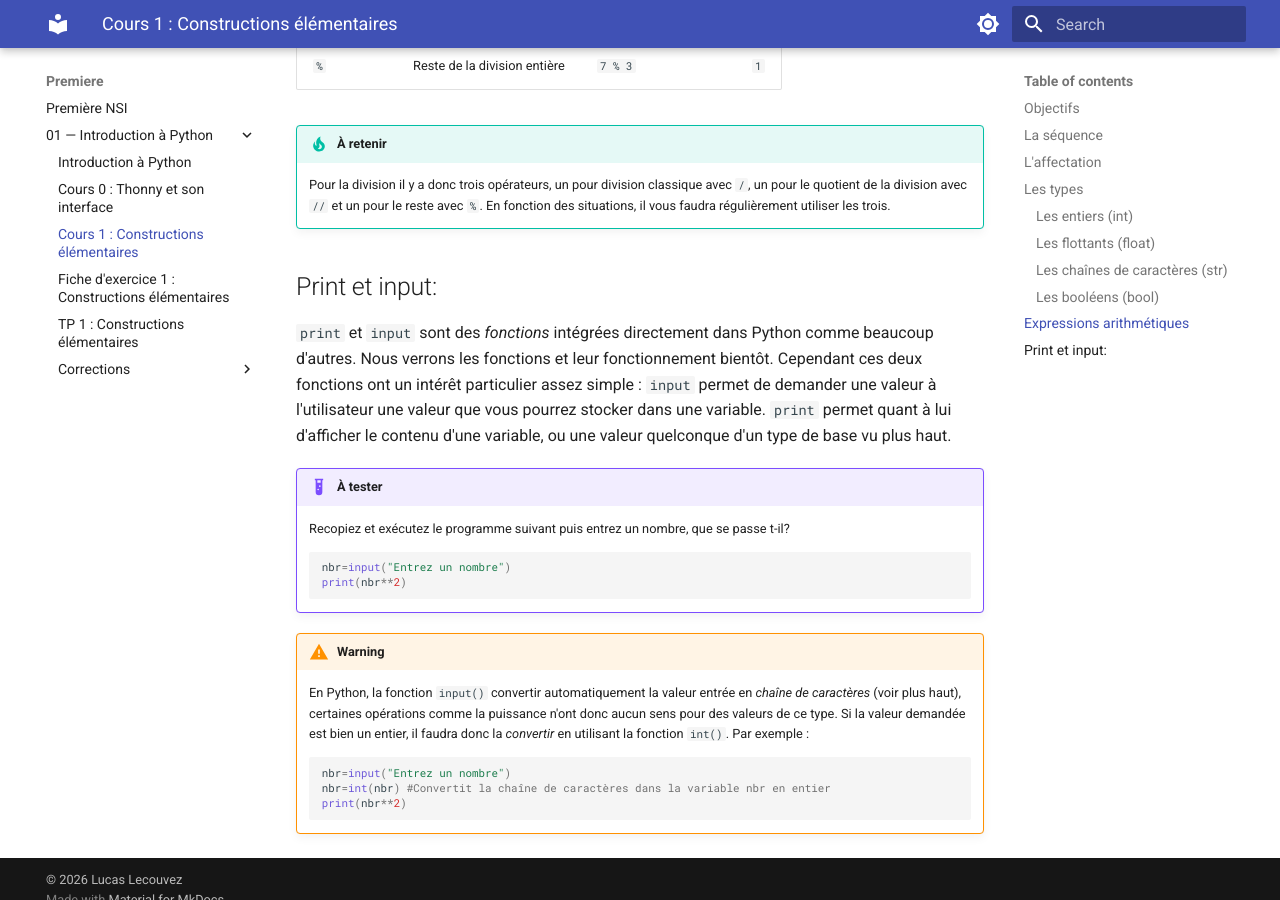
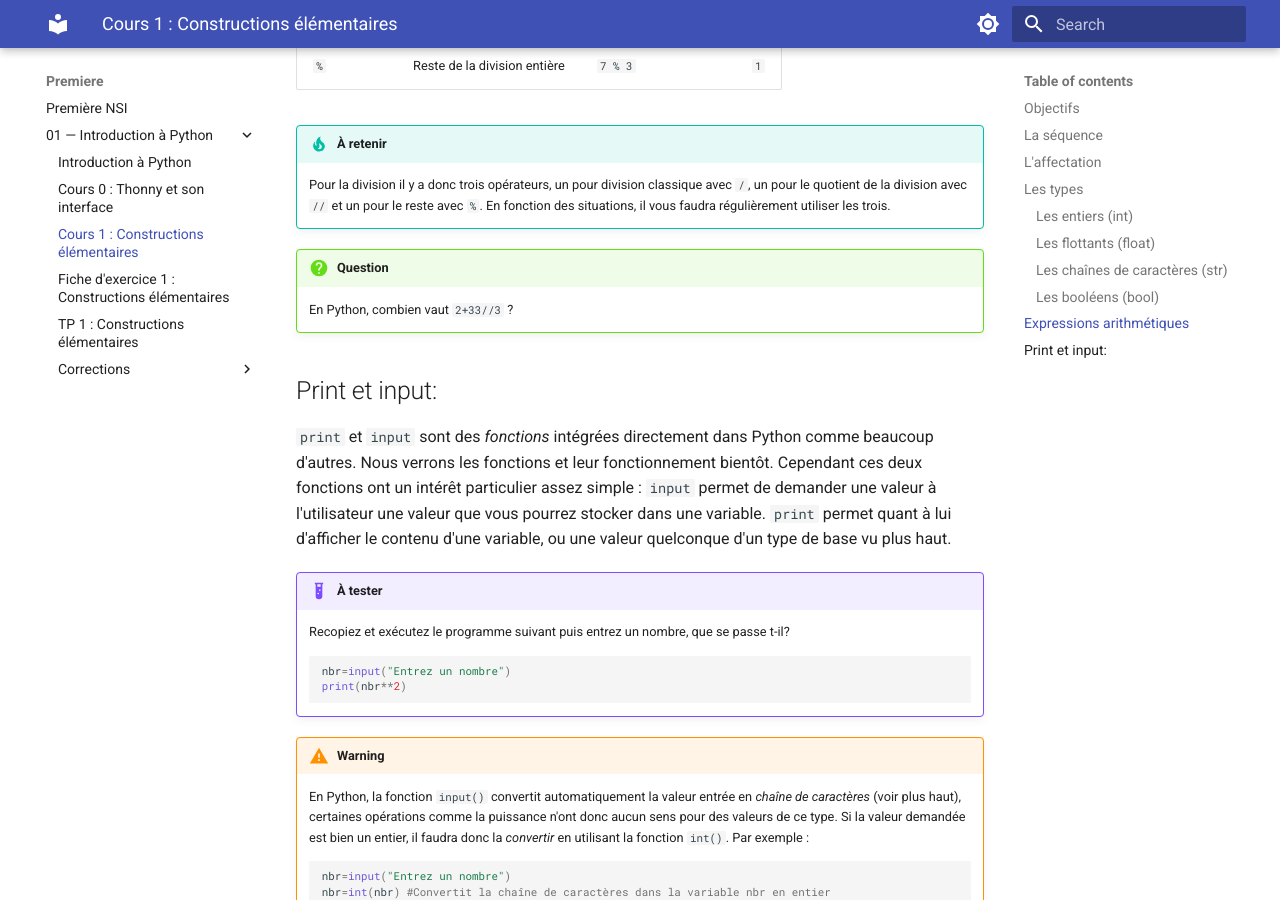
Before and after one commit to ProfD1FO/SNT-NSI-Lecouvez, an MkDocs documentation site: the page built from docs/premiere/1-intro_python/1-constructions_elementaires.md, in a window 1280 px wide and 900 px high, scrolled down 3299 px. Built offline with MkDocs 1.6.1 and Material for MkDocs 9.7.7, drawn with Linux system fonts in a browser that asks for light colours.

Commit message:
ajout snt

````diff
--- a/docs/premiere/1-intro_python/1-constructions_elementaires.md
+++ b/docs/premiere/1-intro_python/1-constructions_elementaires.md
@@ -118,6 +118,9 @@ Les programmes sont avant tout là pour effectuer des calculs, il est donc néce
 !!! tip "À retenir"
     Pour la division il y a donc trois opérateurs, un pour division classique avec `/`, un pour le quotient de la division avec `//` et un pour le reste avec `%`. En fonction des situations, il vous faudra régulièrement utiliser les trois.
 
+!!! question "Question"
+    En Python, combien vaut `2+33//3` ?
+
 ## Print et input:
 
 `print` et `input` sont des *fonctions* intégrées directement dans Python comme beaucoup d'autres. Nous verrons les fonctions et leur fonctionnement bientôt. Cependant ces deux fonctions ont un intérêt particulier assez simple : `input` permet de demander une valeur à l'utilisateur une valeur que vous pourrez stocker dans une variable. `print` permet quant à lui d'afficher le contenu d'une variable, ou une valeur quelconque d'un type de base vu plus haut.
@@ -131,7 +134,7 @@ Les programmes sont avant tout là pour effectuer des calculs, il est donc néce
     ```
 
 !!! warning
-    En Python, la fonction `input()` convertir automatiquement la valeur entrée en *chaîne de caractères* (voir plus haut), certaines opérations comme la puissance n'ont donc aucun sens pour des valeurs de ce type. Si la valeur demandée est bien un entier, il faudra donc la *convertir* en utilisant la fonction `int()`. Par exemple :
+    En Python, la fonction `input()` convertit automatiquement la valeur entrée en *chaîne de caractères* (voir plus haut), certaines opérations comme la puissance n'ont donc aucun sens pour des valeurs de ce type. Si la valeur demandée est bien un entier, il faudra donc la *convertir* en utilisant la fonction `int()`. Par exemple :
     ```python
     nbr=input("Entrez un nombre")
     nbr=int(nbr) #Convertit la chaîne de caractères dans la variable nbr en entier
````
Also changed, not shown: docs/premiere/1-intro_python/0-interface_thonny.md (+4 -4 lines), docs/premiere/1-intro_python/index.md (+1 -0 lines), docs/snt/0-decouverte/index.md (added, +7 -0 lines), docs/snt/index.md (+15 -0 lines), 2 other files.
